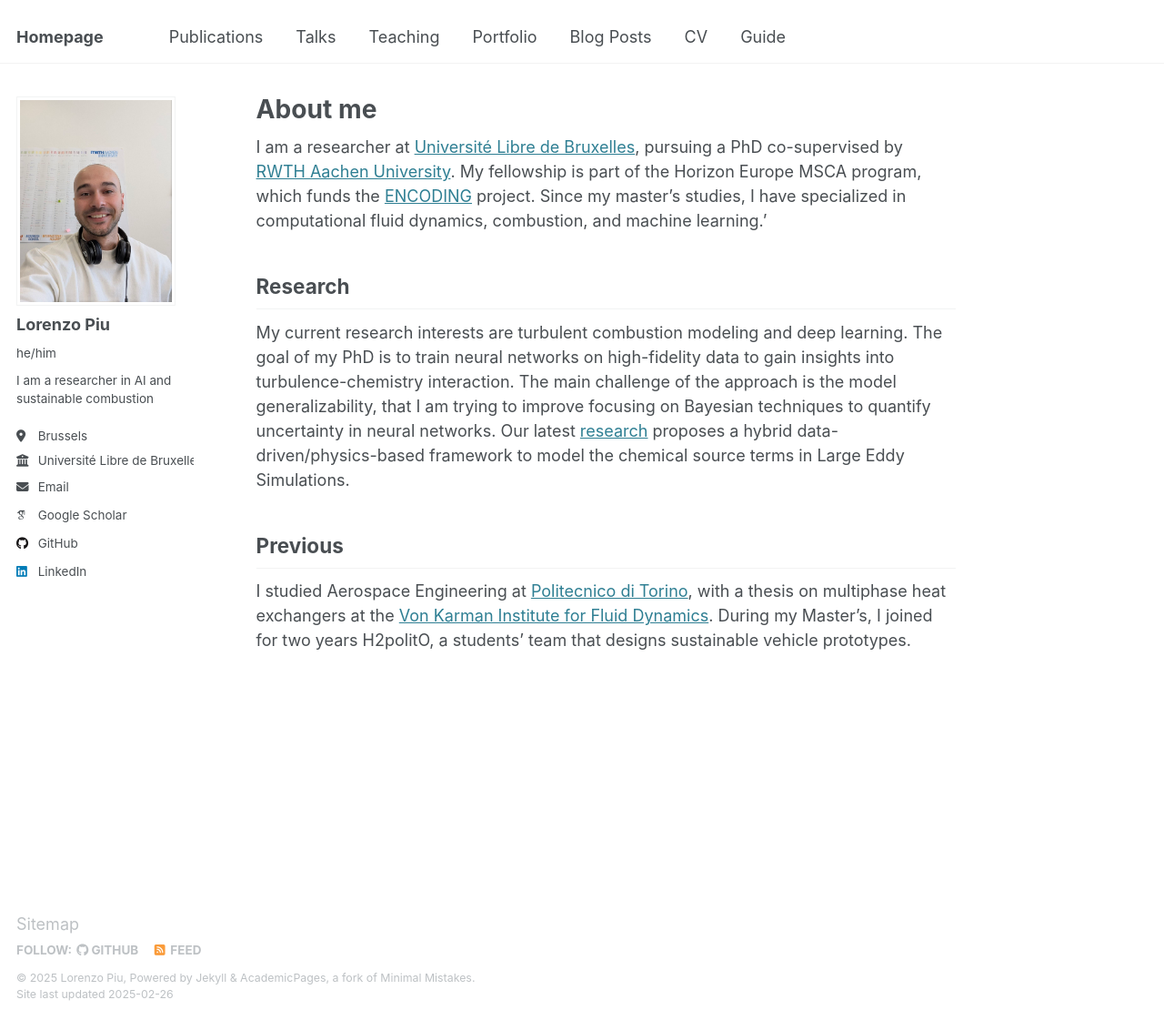
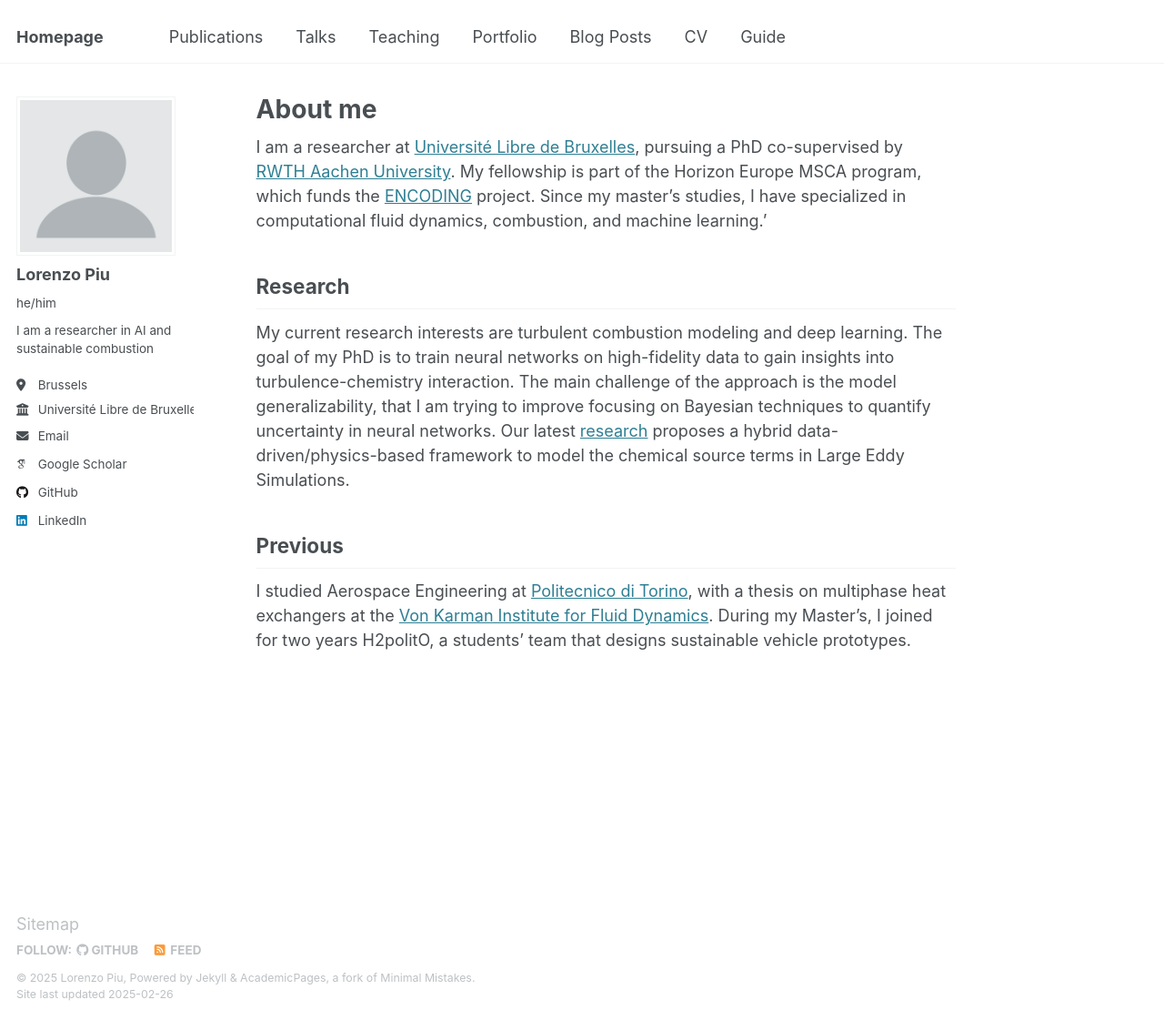
Before and after one commit to LorenzoPiu/LorenzoPiu.github.io, a Jekyll site: the page built from _pages/about.md, in a window 1280 px wide and 1121 px high. Shown: the whole window at 91% size. Built offline with Jekyll 4.4.1, drawn with Linux system fonts in a browser that asks for light colours; some web fonts are replaced.

Commit message:
Update _config.yml

```diff
--- a/_config.yml
+++ b/_config.yml
@@ -22,7 +22,7 @@ repository               : "LorenzoPiu/LorenzoPiu.github.io"
 #               Additional customization can be done by editing /_includes/author-profile.html
 author:
   # Biographic information
-  avatar           : "profile_pic.jpg"
+  avatar           : "profile.png"
   name             : "Lorenzo Piu"
   pronouns         : "he/him"
   bio              : "I am a researcher in AI and sustainable combustion"
```
